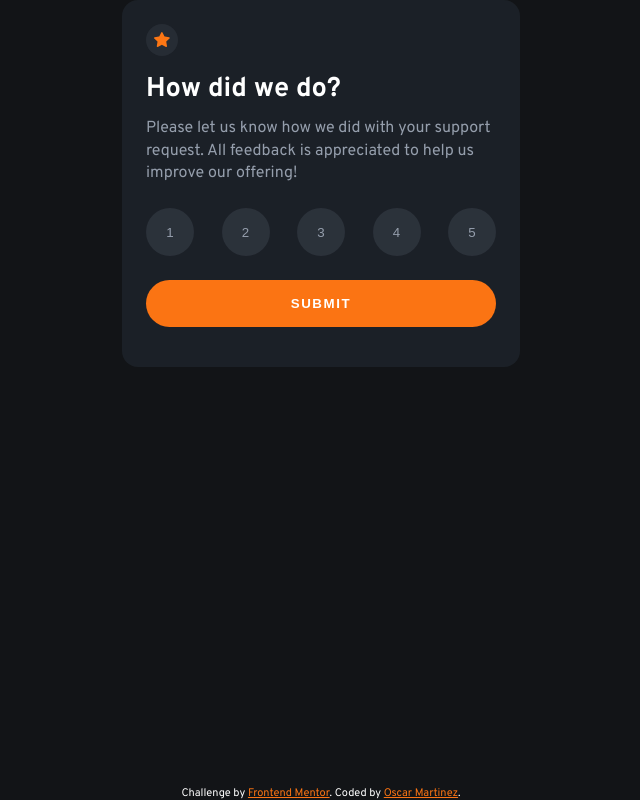
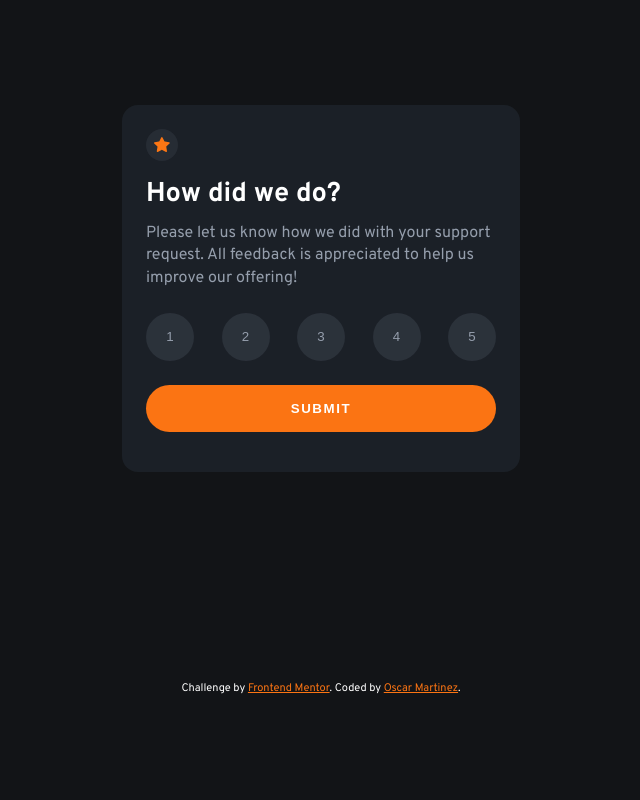
Before and after one commit to oscarmartinez761/interactive-rating-component, a plain HTML site: page index.html in a window 1280 px wide. Shown: the whole page, without its empty margins (319-959 px from the left). Drawn offline with Linux system fonts and the light colour scheme.

Commit message:
Add files via upload

```diff
--- a/styles/styles.css
+++ b/styles/styles.css
@@ -32,9 +32,10 @@ body {
     font-family: 'Overpass', sans-serif;
     display: flex;
     flex-direction: column;
-    justify-content: space-between;
+    justify-content: space-around;
     align-items: center;
-    height: calc(100vh - 0.1px)
+    height: calc(100vh - 0.1px);
+
 }
 
 img {
```
